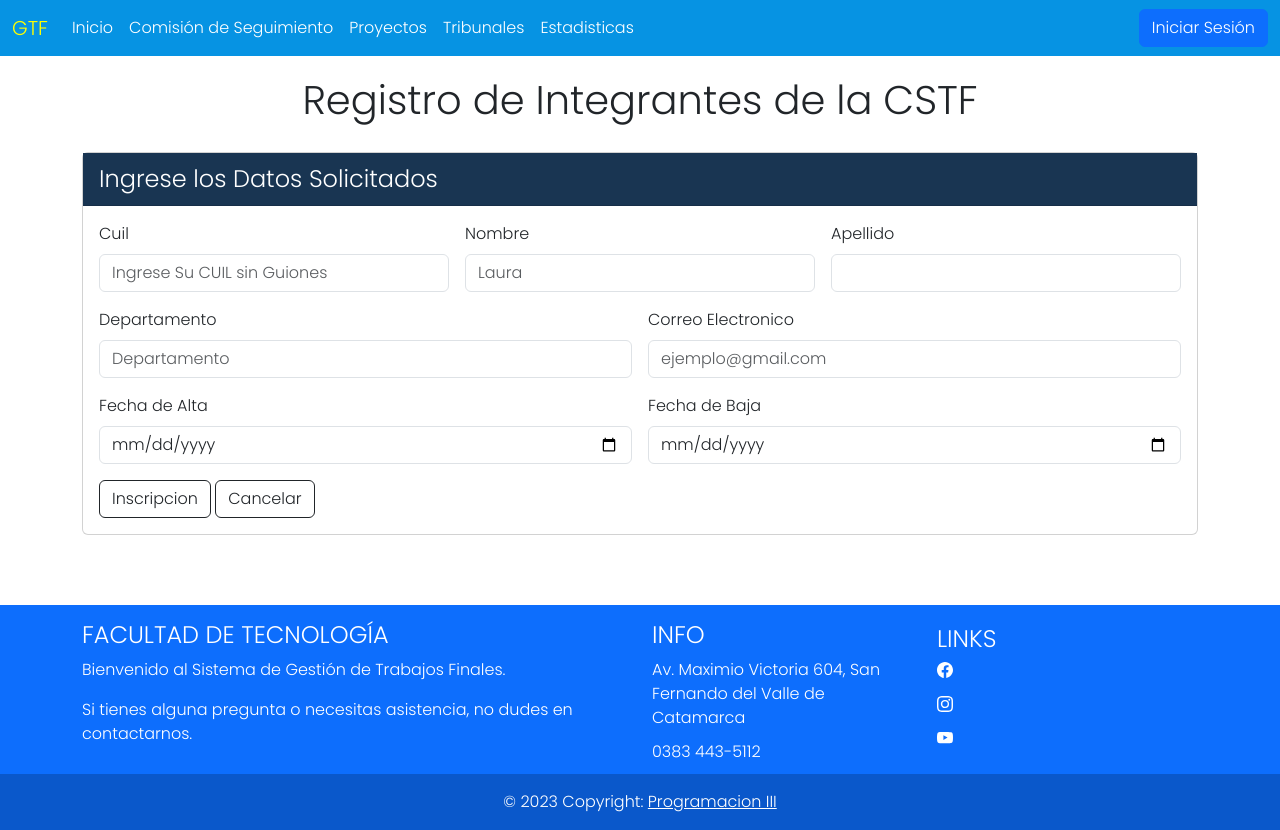
After one commit to VicRamD/lab-prog-3, a Django app: page /index/comision/nuevo_integrante in a window 1280 px wide. The commit adds this page. Run offline with Django 4.2, Linux system fonts and the light colour scheme.

Commit message:
agrego los templates a vistas y rutas

```diff
--- /dev/null
+++ b/gestion/templates/comision/registro_CSTF.html
@@ -0,0 +1,59 @@
+{% extends 'base/base.html' %}
+
+{% load static %}
+
+{% block title %}Gestión de Trabajos Finales-Registro CSTF{% endblock %}
+
+{% block content %}
+<div class="body-pages">
+    <div class="container titulo-formulario">
+    <h1> Registro de Integrantes de la CSTF </h1>
+    </div>
+      <section>
+        <div class="container body1">
+          <div class="card">
+            <div class="card-header1">
+              Ingrese los Datos Solicitados
+            </div>
+            <div class="card-body">
+              <form action="#" method="post" class="row g-3" enctype="multipart/form-data">
+                <div class="col-md-4">
+                  <label for="cuilD" class="form-label">Cuil</label>
+                  <input type="text" class="form-control" id="cuilD" placeholder="Ingrese Su CUIL sin Guiones" required onkeypress="return validacionDeTeclasNumericas(event);">
+                </div>
+                <div class="col-md-4">
+                  <label for="nombreD" class="form-label">Nombre</label>
+                  <input type="text" class="form-control" id="nombreD" placeholder="Laura" required onkeypress="return validacionDeTeclasLetras(event);">
+                </div>
+                <div class="col-md-4">
+                  <label for="apellidoD" class="form-label">Apellido</label>
+                  <input type="text" class="form-control" id="apellidoD" required onkeypress="return validacionDeTeclasLetras(event);">
+                </div>
+                <div class="col-md-6">
+                  <label for="departamento" class="form-label">Departamento</label>
+                  <input type="text" class="form-control" id="departamento" placeholder="Departamento" required onkeypress="return validacionDeTeclasLetras(event);">
+                </div>
+                <div class="col-md-6">
+                  <label for="email" class="form-label">Correo Electronico</label>
+                  <input type="email" class="form-control" id="email" placeholder="ejemplo@gmail.com" required>
+                </div>
+                <div class="col-md-6">
+                  <label for="fechaAlta" class="form-label">Fecha de Alta</label>
+                  <input type="date" class="form-control" id="fechaAlta" required>
+                </div>
+                <div class="col-md-6">
+                  <label for="fechaBaja" class="form-label">Fecha de Baja</label>
+                  <input type="date" class="form-control" id="fechaBaja" required>
+                </div>
+
+                <div class="col-12">
+                  <button type="submit" class="btn btn-outline-dark boton">Inscripcion</button>
+                  <button type="reset" class="btn btn-outline-dark boton">Cancelar</button>
+                </div>
+              </form>
+            </div>
+          </div>
+        </div>
+      </section>
+  </div>
+{% endblock %}
--- a/gestion/urls.py
+++ b/gestion/urls.py
@@ -7,5 +7,7 @@ urlpatterns = [
     path('', views.index, name='index'),
     path('proyectos/', views.seccionProyectos, name='proyectos'),
     path('proyectos/nuevo_proyecto', views.nuevoProyecto, name='nuevo_proyecto'),
-    path('estadisticas/', views.estadisticas, name='estadisticas')
+    path('estadisticas/', views.estadisticas, name='estadisticas'),
+    path('comision/', views.seccionComision, name='comision'),
+    path('comision/nuevo_integrante', views.comisionNuevoIntegrante, name='nuevo_integrante')
 ]
--- a/gestion/views.py
+++ b/gestion/views.py
@@ -13,3 +13,9 @@ def nuevoProyecto(request):
 
 def estadisticas(request):
     return render(request, 'proyectos/eProyectos.html')
+
+def seccionComision(request):
+    return render(request, 'comision/proyectos_finales.html')
+
+def comisionNuevoIntegrante(request):
+    return render(request, 'comision/registro_CSTF.html')
--- a/templates/base/base.html
+++ b/templates/base/base.html
@@ -27,7 +27,7 @@
                         <!--<a class="nav-link boton-nav" href="{}">Inicio</a>-->
                     </li>
                     <li class="nav-item">
-                        <a class="nav-link boton-nav" href="../comision/registro_cstf.html">Comisión de Seguimiento</a>
+                        <a class="nav-link boton-nav" href="{% url 'gestion:comision' %}">Comisión de Seguimiento</a>
                     </li>
                     <li class="nav-item">
                         <a class="nav-link boton-nav" href="{% url 'gestion:proyectos' %}">Proyectos</a>
```
Also changed, not shown: gestion/templates/comision/proyectos_finales.html (added, +54 -0 lines), 1 other file.
